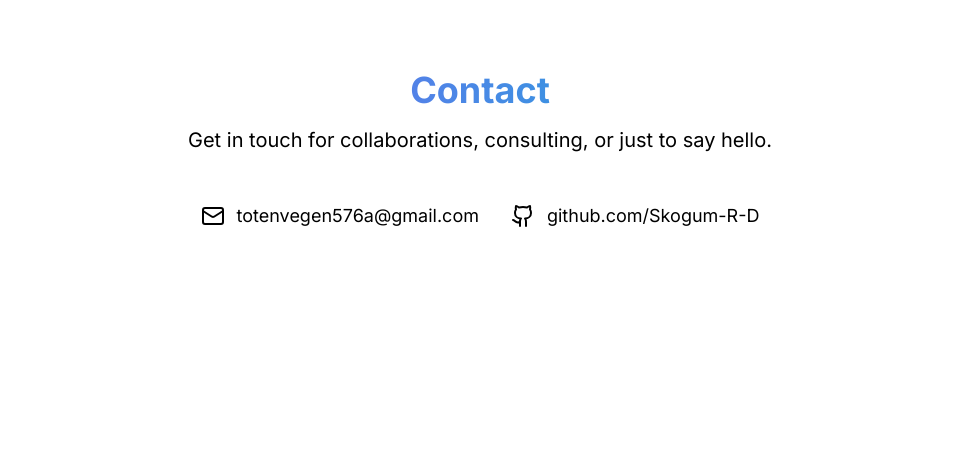
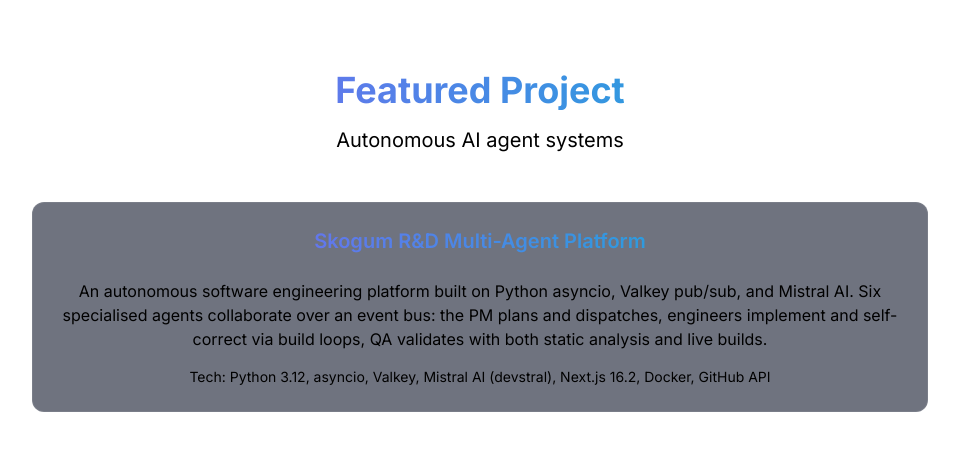
Before and after one commit to Skogum-R-D/simen-portfolio, a Next.js app: page / in a window 1280 px wide. Shown: the part 1440-1902 px from the top of the page, without its empty margins (160-1119 px from the left). Before the commit the page ends 1750 px from the top, so only its background shows below. Built offline with nearby package versions, Linux system fonts and the light colour scheme.

Commit message:
feat: add projects section component

```diff
--- /dev/null
+++ b/components/projects.tsx
@@ -0,0 +1,60 @@
+"use client";
+
+import { motion } from "framer-motion";
+import { Card, CardHeader, CardTitle, CardContent } from "@/components/ui/card";
+
+const projects = [
+  {
+    title: "Skogum R&D Multi-Agent Platform",
+    description: (
+      <>
+        <p className="mb-4">
+          An autonomous software engineering platform built on Python asyncio, Valkey pub/sub, and Mistral AI. Six specialised agents collaborate over an event bus: the PM plans and dispatches, engineers implement and self-correct via build loops, QA validates with both static analysis and live builds.
+        </p>
+        <p className="text-sm text-muted-foreground">
+          Tech: Python 3.12, asyncio, Valkey, Mistral AI (devstral), Next.js 16.2, Docker, GitHub API
+        </p>
+      </>
+    ),
+  },
+];
+
+const Projects = () => {
+  return (
+    <section id="projects" className="py-20 px-4 sm:px-6 lg:px-8">
+      <motion.div
+        initial={{ opacity: 0, y: 20 }}
+        animate={{ opacity: 1, y: 0 }}
+        transition={{ duration: 0.5 }}
+        className="max-w-4xl mx-auto text-center"
+      >
+        <h2 className="text-4xl font-bold gradient-text mb-4">Featured Project</h2>
+        <p className="text-xl text-muted-foreground mb-12">
+          Autonomous AI agent systems
+        </p>
+
+        <div className="space-y-8">
+          {projects.map((project, index) => (
+            <motion.div
+              key={index}
+              initial={{ opacity: 0, y: 20 }}
+              animate={{ opacity: 1, y: 0 }}
+              transition={{ duration: 0.5, delay: index * 0.1 }}
+            >
+              <Card>
+                <CardHeader>
+                  <CardTitle>{project.title}</CardTitle>
+                </CardHeader>
+                <CardContent>
+                  {project.description}
+                </CardContent>
+              </Card>
+            </motion.div>
+          ))}
+        </div>
+      </motion.div>
+    </section>
+  );
+};
+
+export default Projects;
```
